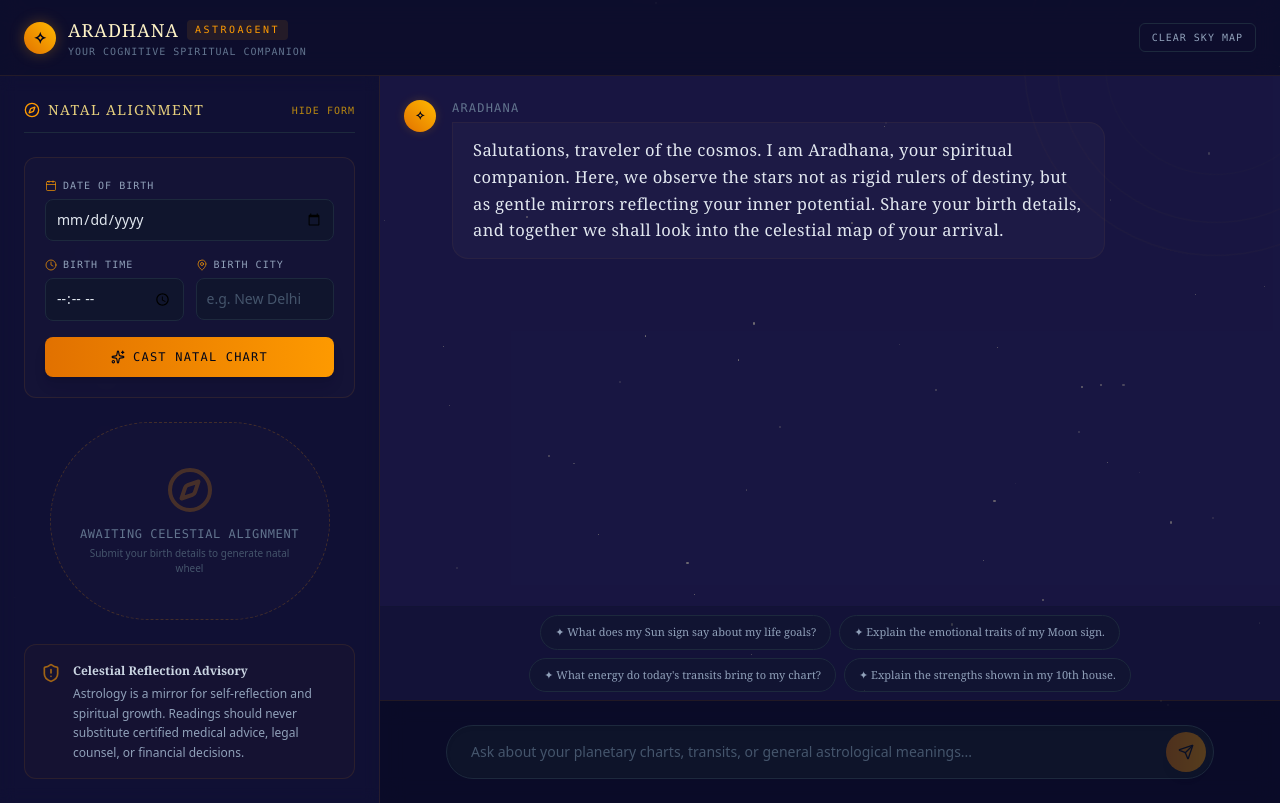
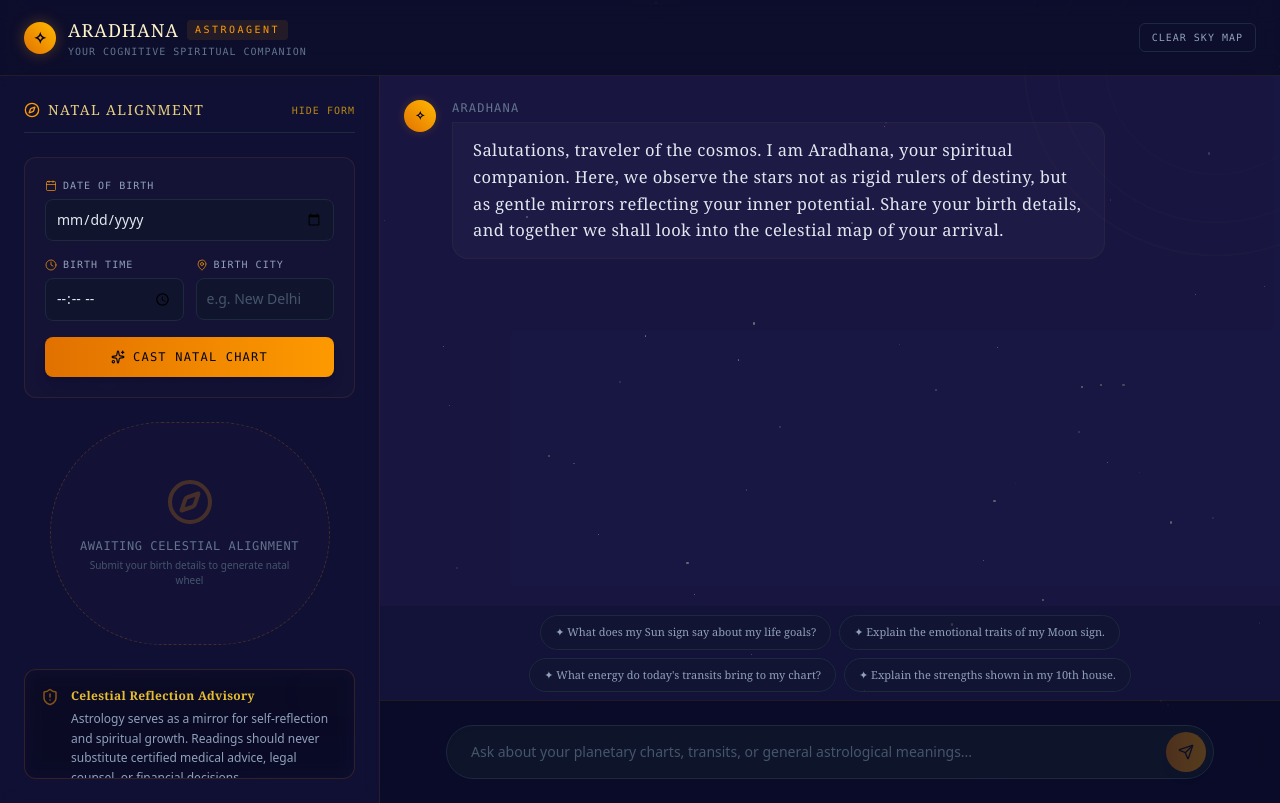
Before and after one commit to yashsinghal1234/AstroAgent, a React (Vite) app in the folder frontend/: page / in a window 1280 px wide. Built offline with nearby package versions, Linux system fonts and the light colour scheme; a web font is replaced by a local one.

Commit message:
docs: update README with interactive coordinates cards

```diff
--- a/frontend/src/App.jsx
+++ b/frontend/src/App.jsx
@@ -784,29 +784,50 @@ export default function App() {
           {/* PLANETARY COORDINATES DETAILS */}
           {natalChart && natalChart.planets && (
             <div className="w-full space-y-3">
-              <h3 className="text-[10px] font-mono uppercase tracking-widest text-slate-400 border-b border-slate-800 pb-1.5 flex items-center gap-1.5">
+              <h3 className="text-[10px] font-mono uppercase tracking-widest text-slate-400 border-b border-slate-800 pb-1.5 flex items-center gap-1.5 select-none">
                 <Compass className="h-3.5 w-3.5 text-amber-500" /> Celestial Coordinates
               </h3>
-              <div className="grid grid-cols-1 gap-2 max-h-[180px] overflow-y-auto pr-1 scrollbar-thin">
-                {Object.entries(natalChart.planets).map(([name, p]) => (
-                  <div key={name} className="flex items-center justify-between text-xs py-1.5 px-2.5 rounded bg-white/[0.015] border border-slate-900 hover:border-slate-800/80 hover:bg-white/[0.025] transition-colors">
-                    <span className="font-mono text-slate-300 font-bold">{name}</span>
-                    <div className="text-right">
-                      <span className="text-amber-200/90 font-medium">{p.formatted}</span>
-                      <span className="text-[10px] text-slate-500 font-mono block">House {p.house}</span>
+              <div className="grid grid-cols-2 gap-2.5 max-h-[190px] overflow-y-auto pr-1">
+                {Object.entries(natalChart.planets).map(([name, p]) => {
+                  const colors = {
+                    Sun: "#FBBF24", Moon: "#F8FAFC", Mercury: "#38BDF8", Venus: "#F472B6", Mars: "#F87171", Jupiter: "#C084FC", Saturn: "#818CF8", Rahu: "#34D399", Ketu: "#FB7185"
+                  };
+                  const symbols = {
+                    Sun: "☉", Moon: "☽", Mercury: "☿", Venus: "♀", Mars: "♂", Jupiter: "♃", Saturn: "♄", Rahu: "☊", Ketu: "☋"
+                  };
+                  return (
+                    <div
+                      key={name}
+                      className="flex flex-col p-2.5 rounded-xl bg-white/[0.015] border border-amber-500/[0.03] hover:border-amber-500/15 hover:bg-white/[0.03] transition-all duration-300 shadow-sm relative group overflow-hidden"
+                    >
+                      <div className="absolute top-0 left-0 w-full h-[1px] bg-gradient-to-r from-transparent via-amber-500/15 to-transparent opacity-0 group-hover:opacity-100 transition-opacity duration-300" />
+                      <div className="flex items-center justify-between">
+                        <span className="font-mono text-slate-400 text-[10px] uppercase tracking-wider">{name}</span>
+                        <span className="text-[11px] font-mono select-none" style={{ color: colors[name] || '#FFF' }}>
+                          {symbols[name] || '✧'}
+                        </span>
+                      </div>
+                      <div className="mt-1 text-xs font-serif font-semibold text-slate-100 truncate">
+                        {p.sign}
+                      </div>
+                      <div className="flex items-center justify-between mt-1 text-[9px] font-mono text-slate-500">
+                        <span>{p.degrees}°{p.minutes}'</span>
+                        <span className="bg-amber-500/10 text-amber-400 px-1.5 py-0.2 rounded font-bold">H{p.house}</span>
+                      </div>
                     </div>
-                  </div>
-                ))}
+                  );
+                })}
               </div>
             </div>
           )}
 
           {/* SAFETY ADVISORY DISCLAIMER */}
-          <div className="w-full bg-amber-500/[0.02] border border-amber-500/10 rounded-xl p-4 flex gap-3 text-xs leading-relaxed text-slate-400 mt-auto">
-            <ShieldAlert className="h-5 w-5 text-amber-500/60 shrink-0 mt-0.5" />
+          <div className="w-full bg-gradient-to-br from-amber-500/[0.01] to-transparent border border-amber-500/15 rounded-xl p-4 flex gap-3 text-xs leading-relaxed text-slate-400 mt-auto relative overflow-hidden backdrop-blur-sm">
+            <div className="absolute top-0 right-0 w-12 h-12 bg-amber-500/[0.015] rounded-full blur-xl pointer-events-none" />
+            <ShieldAlert className="h-4.5 w-4.5 text-amber-500/70 shrink-0 mt-0.5 animate-pulse" />
             <div>
-              <p className="font-serif text-slate-300 font-semibold mb-1">Celestial Reflection Advisory</p>
-              Astrology is a mirror for self-reflection and spiritual growth. Readings should never substitute certified medical advice, legal counsel, or financial decisions.
+              <p className="font-serif text-amber-300/90 font-semibold mb-1 tracking-wide">Celestial Reflection Advisory</p>
+              Astrology serves as a mirror for self-reflection and spiritual growth. Readings should never substitute certified medical advice, legal counsel, or financial decisions.
             </div>
           </div>
 
```
Also changed, not shown: 1 other file (tests, documents, lock files or other folders).
